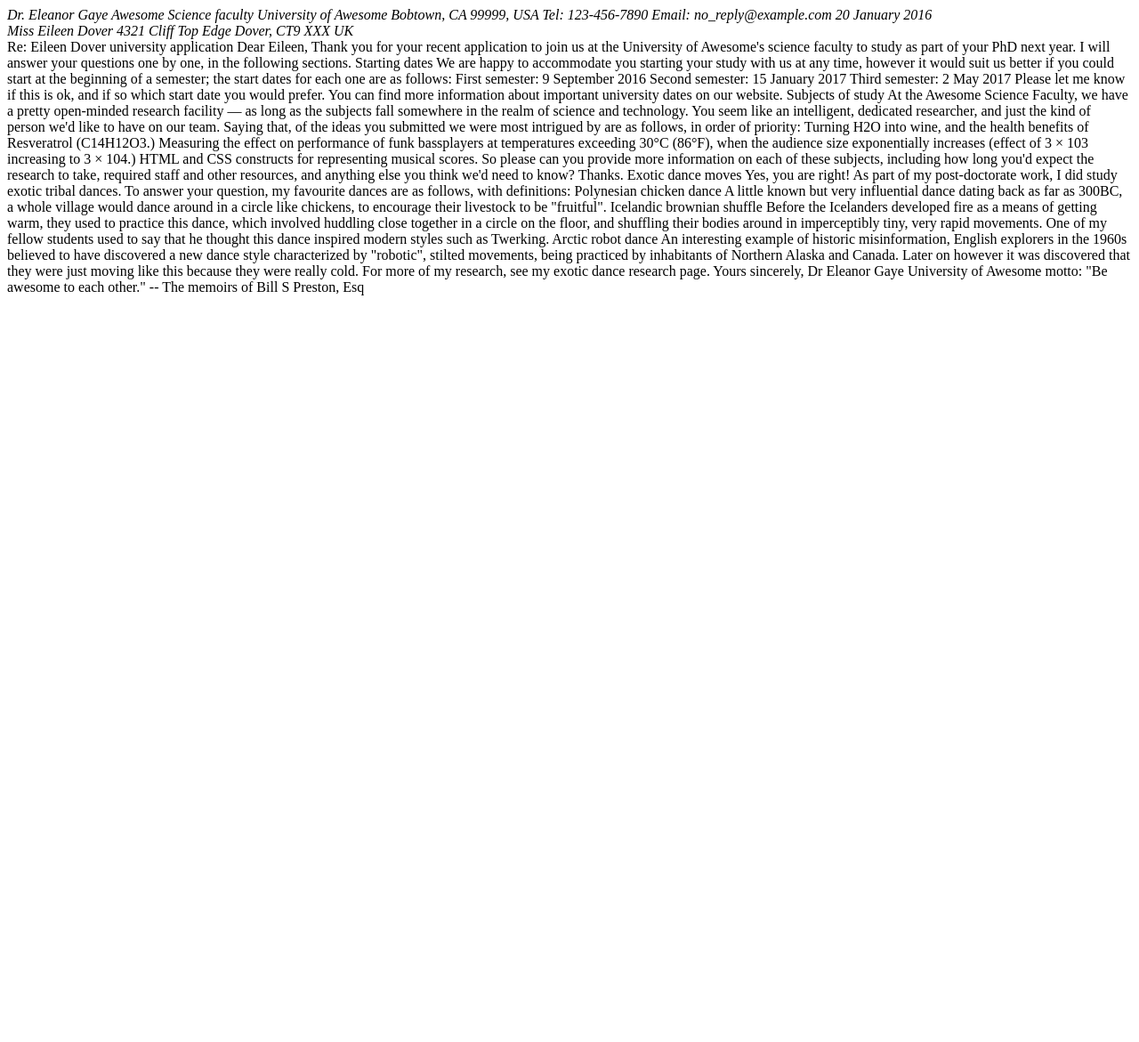
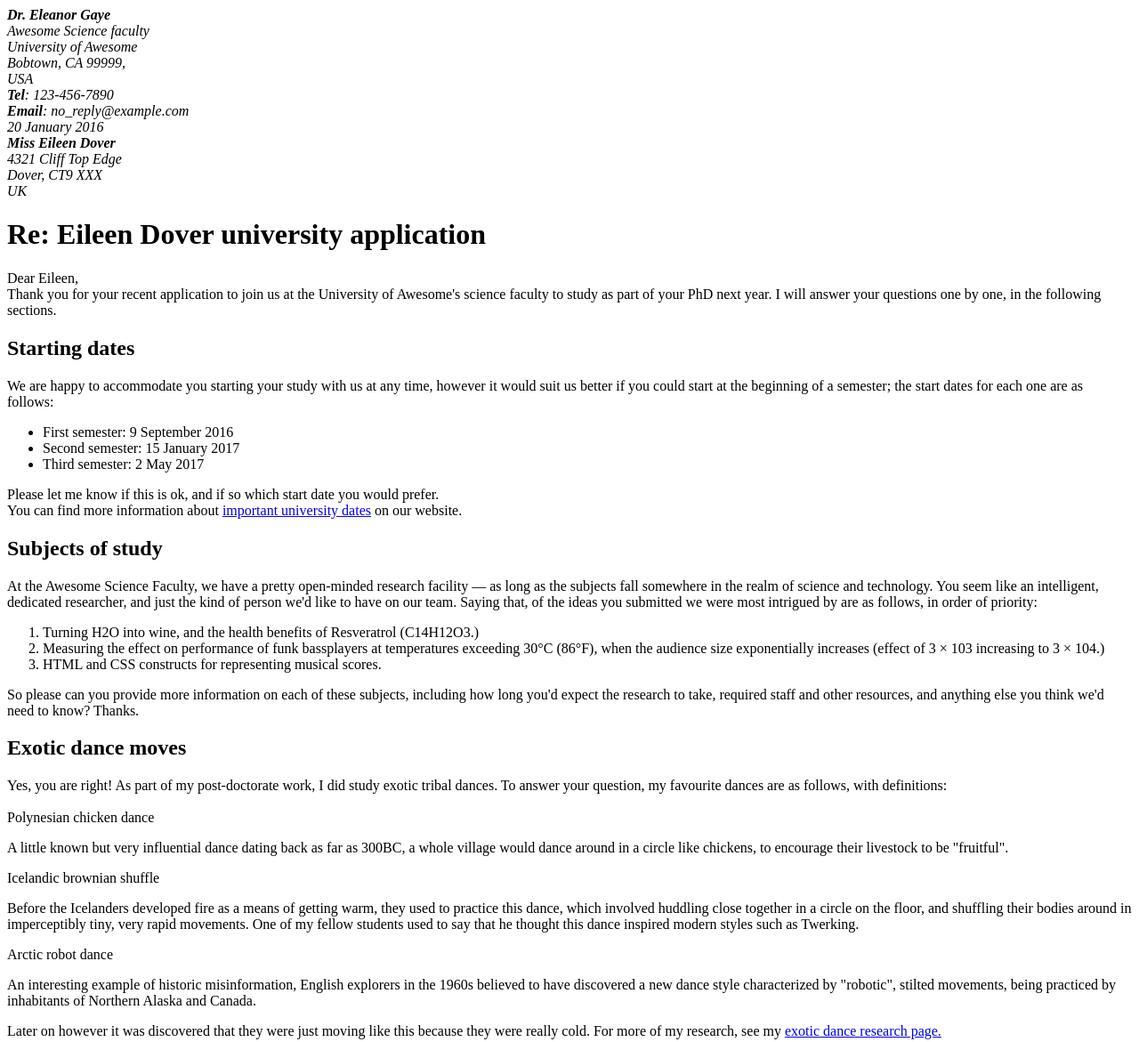
Before and after one commit to Nomarsiul/markup-letter.io, a plain HTML site: page index.html in a window 1280 px wide. Shown: the top 1171 px of the page at 89% size. Before the commit the page ends 800 px from the top, so only its background shows below. Drawn offline with Linux system fonts and the light colour scheme; files that its build step writes are made by us from their sources.

Commit message:
Update index.html

```diff
--- a/index.html
+++ b/index.html
@@ -8,92 +8,72 @@
 </head>
 
 <body>
-    <address id="sender">Dr. Eleanor Gaye
-        Awesome Science faculty
-        University of Awesome
-        Bobtown, CA 99999,
-        USA
-        Tel: 123-456-7890
-        Email: no_reply@example.com
+    <address id="sender"><b>Dr. Eleanor Gaye</b><br>
+        Awesome Science faculty<br>
+        University of Awesome<br>
+        Bobtown, CA 99999,<br>
+        USA<br>
+      <strong>Tel</strong>: 123-456-7890<br>
+      <strong>Email</strong>: no_reply@example.com<br>
 
         20 January 2016
     </address>
 
-    <address id="receiver">Miss Eileen Dover
-        4321 Cliff Top Edge
-        Dover, CT9 XXX
+  <address><b>Miss Eileen Dover</b><br>
+        4321 Cliff Top Edge<br>
+        Dover, CT9 XXX<br>
         UK </address>
 
 
-    Re: Eileen Dover university application
+  <h1><b>Re: Eileen Dover university application</b></h1>
 
-    Dear Eileen,
+    <p>Dear Eileen,<br>
 
-    Thank you for your recent application to join us at the University of Awesome's science faculty to study as part of
-    your
-    PhD next year. I will answer your questions one by one, in the following sections.
+    Thank you for your recent application to join us at the University of Awesome's science faculty to study as part of your PhD next year. I will answer your questions one by one, in the following sections.</p>
 
-    Starting dates
+  <h2>Starting dates</h2>
 
-    We are happy to accommodate you starting your study with us at any time, however it would suit us better if you
-    could
-    start at the beginning of a semester; the start dates for each one are as follows:
+    <p>We are happy to accommodate you starting your study with us at any time, however it would suit us better if you could start at the beginning of a semester; the start dates for each one are as follows:
+    <ul>
+      <li>First semester: 9 September 2016</li>
+      <li>Second semester: 15 January 2017</li>
+      <li>Third semester: 2 May 2017</li>
+  </ul></p>
 
-    First semester: 9 September 2016
-    Second semester: 15 January 2017
-    Third semester: 2 May 2017
+    <p>Please let me know if this is ok, and if so which start date you would prefer.<br>
 
-    Please let me know if this is ok, and if so which start date you would prefer.
-
-    You can find more information about important university dates on our website.
+      You can find more information about <a href="https://www.adelaide.edu.au/student/dates/academic/2023" target="_blank">important university dates</a> on our website.</p>
 
 
-    Subjects of study
+    <h2>Subjects of study</h2>
 
-    At the Awesome Science Faculty, we have a pretty open-minded research facility — as long as the subjects fall
-    somewhere
-    in the realm of science and technology. You seem like an intelligent, dedicated researcher, and just the kind of
-    person
-    we'd like to have on our team. Saying that, of the ideas you submitted we were most intrigued by are as follows, in
-    order of priority:
+    <p> At the Awesome Science Faculty, we have a pretty open-minded research facility — as long as the subjects fall somewhere in the realm of science and technology. You seem like an intelligent, dedicated researcher, and just the kind of person we'd like to have on our team. Saying that, of the ideas you submitted we were most intrigued by are as follows, in order of priority:
+<ol>
+  <li>Turning H2O into wine, and the health benefits of Resveratrol (C14H12O3.)</li>
+<li>Measuring the effect on performance of funk bassplayers at temperatures exceeding 30°C (86°F), when the audience size exponentially increases (effect of 3 × 103 increasing to 3 × 104.)</li>
+<li>HTML and CSS constructs for representing musical scores.</li>
+  </ol></p>
 
-    Turning H2O into wine, and the health benefits of Resveratrol (C14H12O3.)
-    Measuring the effect on performance of funk bassplayers at temperatures exceeding 30°C (86°F), when the audience
-    size
-    exponentially increases (effect of 3 × 103 increasing to 3 × 104.)
-    HTML and CSS constructs for representing musical scores.
-
-    So please can you provide more information on each of these subjects, including how long you'd expect the research
-    to
-    take, required staff and other resources, and anything else you think we'd need to know? Thanks.
+    <p>So please can you provide more information on each of these subjects, including how long you'd expect the research to take, required staff and other resources, and anything else you think we'd need to know? Thanks.</p>
 
 
-    Exotic dance moves
+      <h2>Exotic dance moves</h2>
 
-    Yes, you are right! As part of my post-doctorate work, I did study exotic tribal dances. To answer your question, my
-    favourite dances are as follows, with definitions:
+    <p>Yes, you are right! As part of my post-doctorate work, I did study exotic tribal dances. To answer your question, my favourite dances are as follows, with definitions:<br><br>
+    Polynesian chicken dance
+    <p class="description">A little known but very influential dance dating back as far as 300BC, a whole village would dance around in a circle like chickens, to encourage their livestock to be "fruitful".</p>
+<p>Icelandic brownian shuffle</p>
+    <p class="description">Before the Icelanders developed fire as a means of getting warm, they used to practice this dance, which involved huddling close together in a circle on the floor, and shuffling their bodies around in imperceptibly tiny, very rapid movements. One of my fellow students used to say that he thought this dance inspired modern styles such as Twerking.</p>
+      <p>Arctic robot dance</p>
+    <p class="description">An interesting example of historic misinformation, English explorers in the 1960s believed to have discovered a new dance style characterized by "robotic", stilted movements, being practiced by inhabitants of Northern Alaska and Canada.</p>
+    <p>Later on however it was discovered that they were just moving like this because they were really cold.
 
-    Polynesian chicken dance
-    A little known but very influential dance dating back as far as 300BC, a whole village would dance around in a
-    circle
-    like chickens, to encourage their livestock to be "fruitful".
-    Icelandic brownian shuffle
-    Before the Icelanders developed fire as a means of getting warm, they used to practice this dance, which involved
-    huddling close together in a circle on the floor, and shuffling their bodies around in imperceptibly tiny, very
-    rapid
-    movements. One of my fellow students used to say that he thought this dance inspired modern styles such as Twerking.
-    Arctic robot dance
-    An interesting example of historic misinformation, English explorers in the 1960s believed to have discovered a new
-    dance style characterized by "robotic", stilted movements, being practiced by inhabitants of Northern Alaska and
-    Canada.
-    Later on however it was discovered that they were just moving like this because they were really cold.
+      For more of my research, see my <a href="https://link.springer.com/article/10.1007/s12119-010-9084-8" target="_blank">exotic dance research page.</a></p><br>
 
-    For more of my research, see my exotic dance research page.
+    <p>Yours sincerely,<br>
+      Dr Eleanor Gaye<br></p>
 
-    Yours sincerely,
-    Dr Eleanor Gaye
-
-    University of Awesome motto: "Be awesome to each other." -- The memoirs of Bill S Preston, Esq
+<p>University of Awesome motto: <q>"Be awesome to each other."</q> -- The memoirs of Bill S Preston, Esq</p>
 </body>
 
 </html>
```
